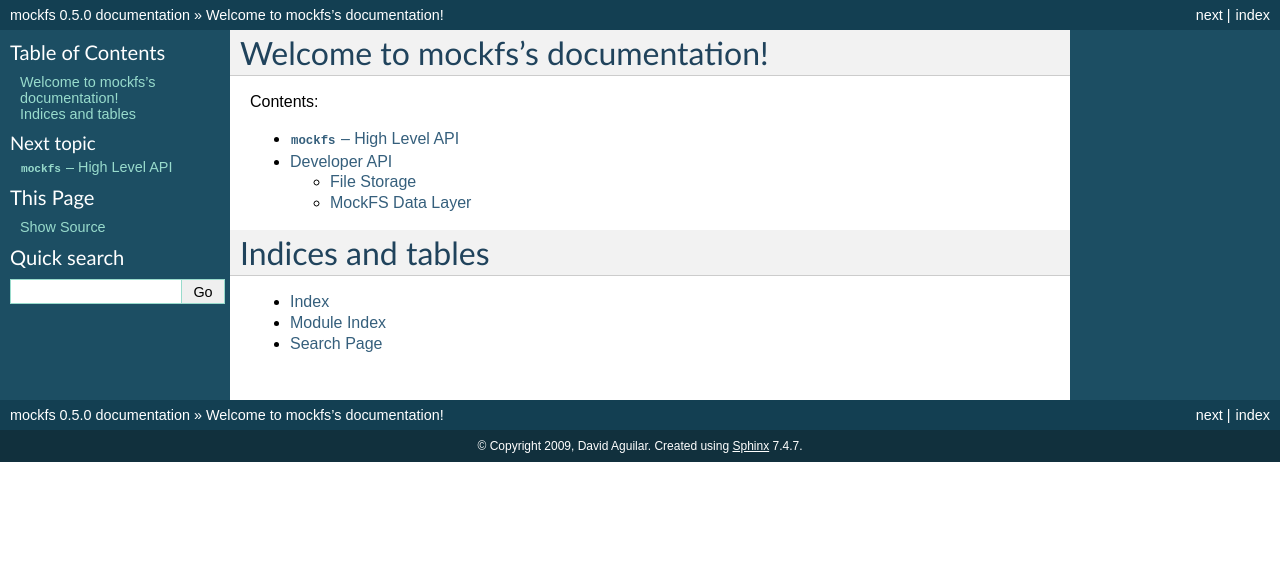
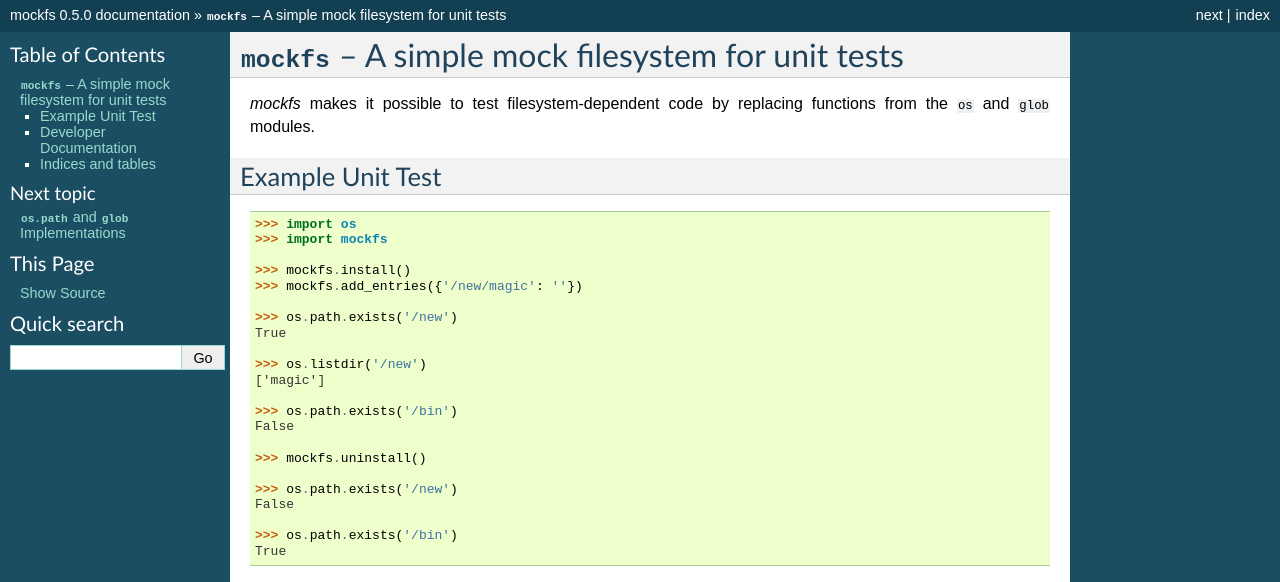
Before and after one commit to mockfs/mockfs, a Sphinx documentation site: the page built from docs/source/index.rst, in a window 1280 px wide. Shown: the top 582 px of the page. Built offline with Sphinx 7.4.7, drawn with Linux system fonts in a browser that asks for light colours; some of the changed text lies outside the part shown; grey boxes are pictures that could not be loaded.

Commit message:
docs: Add an example unit test
Signed-off-by: David Aguilar <davvid@gmail.com>

```diff
--- a/docs/source/api.rst
+++ b/docs/source/api.rst
@@ -1,50 +1,20 @@
 .. _mockfs-api:
 
-.. testsetup:: *
-
-    import mockfs
-
-.. contents::
-
-===============================
-:mod:`mockfs` -- High Level API
-===============================
-
-.. doctest::
-
-   >>> import mockfs
-   >>> mockfs.install({'/new/entry': ''})
-
-   >>> import os
-   >>> os.path.exists('/new')
-   True
-
-   >>> mockfs.uninstall()
-   >>> os.path.exists('/new')
-   False
-
-
-.. automodule:: mockfs
-   :members:
-   :undoc-members:
-
-=============
-Developer API
-=============
-
-.. automodule:: mockfs.mockfs
+``os.path`` and ``glob`` Implementations
+========================================
+.. automodule:: mockfs.main
    :members:
    :undoc-members:
 
 
-File Storage
-------------
+File Storage and IO
+===================
 .. automodule:: mockfs.storage
    :members:
    :undoc-members:
 
-MockFS Data Layer
------------------
+Internal Data
+=============
 .. automodule:: mockfs.data
    :members:
    :undoc-members:
--- a/docs/source/index.rst
+++ b/docs/source/index.rst
@@ -3,10 +3,49 @@
    You can adapt this file completely to your liking, but it should at least
    contain the root `toctree` directive.
 
-Welcome to mockfs's documentation!
-==================================
+========================================================
+:mod:`mockfs` -- A simple mock filesystem for unit tests
+========================================================
 
-Contents:
+`mockfs` makes it possible to test filesystem-dependent code by
+replacing functions from the ``os`` and ``glob`` modules.
+
+
+Example Unit Test
+=================
+
+.. doctest::
+
+    >>> import os
+    >>> import mockfs
+
+    >>> mockfs.install()
+    >>> mockfs.add_entries({'/new/magic': ''})
+
+    >>> os.path.exists('/new')
+    True
+
+    >>> os.listdir('/new')
+    ['magic']
+
+    >>> os.path.exists('/bin')
+    False
+
+    >>> mockfs.uninstall()
+
+    >>> os.path.exists('/new')
+    False
+
+    >>> os.path.exists('/bin')
+    True
+
+.. autofunction:: mockfs.install
+
+.. autofunction:: mockfs.uninstall
+
+
+Developer Documentation
+=======================
 
 .. toctree::
     :maxdepth: 3
```
